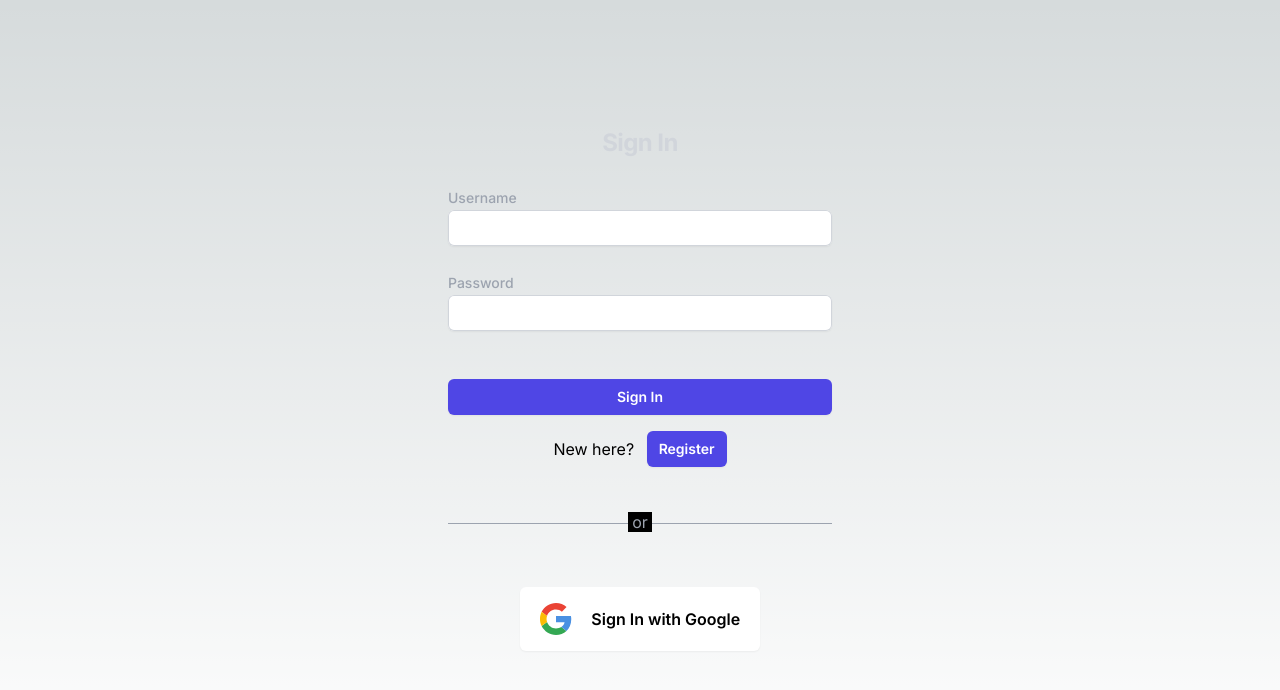
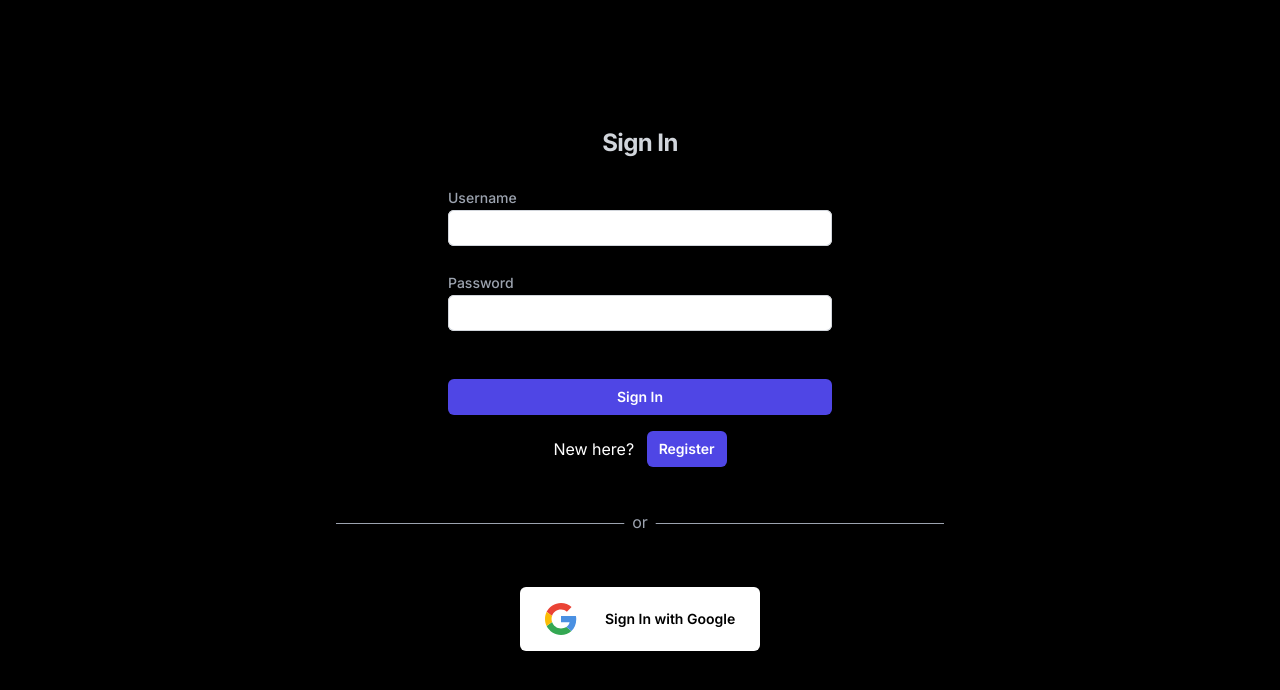
Before and after one commit to willfranck/crypto-tracking-fullfeature, a Next.js app: page /pages/signin in a window 1280 px wide. Shown: the top 690 px of the page. Built offline with nearby package versions, Linux system fonts and the light colour scheme.

Commit message:
Build: Added base styles to globals | Created base homepage

```diff
--- a/src/app/components/heroCard.tsx
+++ b/src/app/components/heroCard.tsx
@@ -1,23 +1,22 @@
 function HeroCard() {
 	return (
-		<section className="hero-card">
-			<div className="hero-title">
-				<h1>Live Crypto Values</h1>
-				<p>a MERN Stack demo</p>
-				<h3>MongoDB &ensp;|&ensp; ExpressJS &ensp;|&ensp; ReactJS &ensp;|&ensp; NodeJS</h3>
-			</div>
-			<div className="hero-features">
-				<span>also implementing:&ensp;</span>
-				<h3>Mongoose &ensp;|&ensp; Axios &ensp;|&ensp; RapidAPI</h3>
-			</div>
-			<div>
-				<h3>Current Status:</h3>
-				<ul>
-					<li>Migrating to NextJS and TypeScript</li>
-				</ul>
-			</div>
-		</section>
-	)
+    <section className='w-full'>
+      <h1 className='py-4'>Crypto Tracker</h1>
+
+      <div className='mt-4'>
+        <span>a Full Stack demo built with:</span>
+        <p>NextJS &ensp;|&ensp; ReactJS &ensp;|&ensp; MongoDB</p>
+        <p>TypeScript &ensp;|&ensp; Tailwind CSS</p>
+      </div>
+
+      <div className='mt-4'>
+        <span>also implementing:&ensp;</span>
+        <p>Next Auth &ensp;|&ensp; Mongoose &ensp;|&ensp; Axios</p>
+        <p>RapidAPI &ensp;|&ensp; bcrypt &ensp;|&ensp; JSONwebtoken</p>
+        <p></p>
+      </div>
+    </section>
+  )
 }
 
 export default HeroCard
--- a/src/app/components/navBar.tsx
+++ b/src/app/components/navBar.tsx
@@ -8,7 +8,7 @@ export default function NavBar() {
 
 
   return (
-    <nav className='flex justify-end w-full'>
+    <nav className='flex justify-end w-full mb-6'>
       {session ? (
         <div className='flex space-x-4'>
           <ProfileBtn />
--- a/src/app/globals.css
+++ b/src/app/globals.css
@@ -3,9 +3,18 @@
 @tailwind utilities;
 
 :root {
-  --foreground-rgb: 0, 0, 0;
-  --background-start-rgb: 214, 219, 220;
-  --background-end-rgb: 255, 255, 255;
+  --foreground-rgb: 255, 255, 255;
+  --background-start-rgb: 0, 0, 0;
+  --background-end-rgb: 0, 0, 0;
+
+  --font-size-largest: 2.5rem;
+  --font-size-larger: 2rem;
+  --font-size-large: 1.5rem;
+  --font-size-small: 0.875rem;
+
+  --font-weight-bold: 600;
+  --font-weight-bolder: 700;
+  --font-weight-boldest: 800;
 }
 
 @media (prefers-color-scheme: dark) {
@@ -14,6 +23,12 @@
     --background-start-rgb: 0, 0, 0;
     --background-end-rgb: 0, 0, 0;
   }
+}
+
+html {
+  -webkit-text-size-adjust: 100%;
+  text-size-adjust: 100%;
+  scroll-behavior: smooth;
 }
 
 body {
@@ -25,3 +40,42 @@ body {
     )
     rgb(var(--background-start-rgb));
 }
+
+a {
+  text-decoration: none;
+}
+
+ul {
+  list-style: square;
+  color: var(--color-text-light);
+}
+
+h1 {
+  font-family: var(--font-title);
+  font-size: var(--font-size-largest);
+  font-weight: var(--font-weight-bolder);
+  color: var(--color-text-light);
+}
+
+h2 {
+  font-family: var(--font-body);
+  font-size: var(--font-size-larger);
+  color: var(--color-text-light);
+}
+
+h3 {
+  font-family: var(--font-title);
+  font-size: var(--font-size-large);
+  font-weight: var(--font-weight-boldest);
+  color: var(--color-text-light);
+}
+
+p {
+  max-width: 80ch;
+  font-weight: var(--font-weight-bold);
+  color: var(--color-text-light);
+}
+
+span {
+  font-size: var(--font-size-small);
+}
--- a/src/app/page.tsx
+++ b/src/app/page.tsx
@@ -1,106 +1,13 @@
 import Image from 'next/image'
 import NavBar from '@components/navBar'
+import HeroCard from '@components/heroCard'
 
 export default function Home() {
   return (
-    <main className='flex min-h-screen flex-col items-center justify-between p-24'>
+    <main className='flex flex-col items-center xl:container min-h-screen mx-auto p-6'>
       <NavBar />
 
-      <div className='z-10 max-w-5xl w-full items-center justify-between font-mono text-sm lg:flex'>
-        <p className='fixed left-0 top-0 flex w-full justify-center border-b border-gray-300 bg-gradient-to-b from-zinc-200 pb-6 pt-8 backdrop-blur-2xl dark:border-neutral-800 dark:bg-zinc-800/30 dark:from-inherit lg:static lg:w-auto  lg:rounded-xl lg:border lg:bg-gray-200 lg:p-4 lg:dark:bg-zinc-800/30'>
-          Get started by editing&nbsp;
-          <code className='font-mono font-bold'>src/app/page.tsx</code>
-        </p>
-        <div className='fixed bottom-0 left-0 flex h-48 w-full items-end justify-center bg-gradient-to-t from-white via-white dark:from-black dark:via-black lg:static lg:h-auto lg:w-auto lg:bg-none'>
-          <a
-            className='pointer-events-none flex place-items-center gap-2 p-8 lg:pointer-events-auto lg:p-0'
-            href='https://vercel.com?utm_source=create-next-app&utm_medium=appdir-template&utm_campaign=create-next-app'
-            target='_blank'
-            rel='noopener noreferrer'
-          >
-            By <Image src='/vercel.svg' alt='Vercel Logo' className='dark:invert' width={100} height={24} priority />
-          </a>
-        </div>
-      </div>
-
-      <div className="relative flex place-items-center before:absolute before:h-[300px] before:w-[480px] before:-translate-x-1/2 before:rounded-full before:bg-gradient-radial before:from-white before:to-transparent before:blur-2xl before:content-[''] after:absolute after:-z-20 after:h-[180px] after:w-[240px] after:translate-x-1/3 after:bg-gradient-conic after:from-sky-200 after:via-blue-200 after:blur-2xl after:content-[''] before:dark:bg-gradient-to-br before:dark:from-transparent before:dark:to-blue-700 before:dark:opacity-10 after:dark:from-sky-900 after:dark:via-[#0141ff] after:dark:opacity-40 before:lg:h-[360px] z-[-1]">
-        <Image
-          className='relative dark:drop-shadow-[0_0_0.3rem_#ffffff70] dark:invert'
-          src='/next.svg'
-          alt='Next.js Logo'
-          width={180}
-          height={37}
-          priority
-        />
-      </div>
-
-      <div className='mb-32 grid text-center lg:max-w-5xl lg:w-full lg:mb-0 lg:grid-cols-4 lg:text-left'>
-        <a
-          href='https://nextjs.org/docs?utm_source=create-next-app&utm_medium=appdir-template&utm_campaign=create-next-app'
-          className='group rounded-lg border border-transparent px-5 py-4 transition-colors hover:border-gray-300 hover:bg-gray-100 hover:dark:border-neutral-700 hover:dark:bg-neutral-800/30'
-          target='_blank'
-          rel='noopener noreferrer'
-        >
-          <h2 className={`mb-3 text-2xl font-semibold`}>
-            Docs{' '}
-            <span className='inline-block transition-transform group-hover:translate-x-1 motion-reduce:transform-none'>
-              -&gt;
-            </span>
-          </h2>
-          <p className={`m-0 max-w-[30ch] text-sm opacity-50`}>
-            Find in-depth information about Next.js features and API.
-          </p>
-        </a>
-
-        <a
-          href='https://nextjs.org/learn?utm_source=create-next-app&utm_medium=appdir-template-tw&utm_campaign=create-next-app'
-          className='group rounded-lg border border-transparent px-5 py-4 transition-colors hover:border-gray-300 hover:bg-gray-100 hover:dark:border-neutral-700 hover:dark:bg-neutral-800/30'
-          target='_blank'
-          rel='noopener noreferrer'
-        >
-          <h2 className={`mb-3 text-2xl font-semibold`}>
-            Learn{' '}
-            <span className='inline-block transition-transform group-hover:translate-x-1 motion-reduce:transform-none'>
-              -&gt;
-            </span>
-          </h2>
-          <p className={`m-0 max-w-[30ch] text-sm opacity-50`}>
-            Learn about Next.js in an interactive course with&nbsp;quizzes!
-          </p>
-        </a>
-
-        <a
-          href='https://vercel.com/templates?framework=next.js&utm_source=create-next-app&utm_medium=appdir-template&utm_campaign=create-next-app'
-          className='group rounded-lg border border-transparent px-5 py-4 transition-colors hover:border-gray-300 hover:bg-gray-100 hover:dark:border-neutral-700 hover:dark:bg-neutral-800/30'
-          target='_blank'
-          rel='noopener noreferrer'
-        >
-          <h2 className={`mb-3 text-2xl font-semibold`}>
-            Templates{' '}
-            <span className='inline-block transition-transform group-hover:translate-x-1 motion-reduce:transform-none'>
-              -&gt;
-            </span>
-          </h2>
-          <p className={`m-0 max-w-[30ch] text-sm opacity-50`}>Explore the Next.js 13 playground.</p>
-        </a>
-
-        <a
-          href='https://vercel.com/new?utm_source=create-next-app&utm_medium=appdir-template&utm_campaign=create-next-app'
-          className='group rounded-lg border border-transparent px-5 py-4 transition-colors hover:border-gray-300 hover:bg-gray-100 hover:dark:border-neutral-700 hover:dark:bg-neutral-800/30'
-          target='_blank'
-          rel='noopener noreferrer'
-        >
-          <h2 className={`mb-3 text-2xl font-semibold`}>
-            Deploy{' '}
-            <span className='inline-block transition-transform group-hover:translate-x-1 motion-reduce:transform-none'>
-              -&gt;
-            </span>
-          </h2>
-          <p className={`m-0 max-w-[30ch] text-sm opacity-50`}>
-            Instantly deploy your Next.js site to a shareable URL with Vercel.
-          </p>
-        </a>
-      </div>
+      <HeroCard />
     </main>
   )
 }
--- a/src/app/pages/signin/page.tsx
+++ b/src/app/pages/signin/page.tsx
@@ -32,7 +32,7 @@ export default function SignInPage() {
 
   return (
     <main className='flex flex-col justify-center items-center min-h-full px-8'>
-      <section className='relative w-full sm:w-full sm:max-w-sm'>
+      <section className='w-80 sm:w-96'>
         {errorMessage && (
           <div>
             <h2 className='absolute bottom-1/2 left-1/2 transform -translate-x-1/2 -translate-y-1/2 text-red-600 '>
@@ -92,7 +92,7 @@ export default function SignInPage() {
         </form>
       </section>
 
-      <hr className="w-96 h-10 mt-14 mb-6 text-center text-gray-400 border-t-1 border-gray-400 overflow-visible before:relative before:content-['or'] before:bottom-3.5 before:px-1 before:bg-black"></hr>
+      <hr className="w-full sm:w-1/2 h-10 mt-14 mb-6 text-center text-gray-400 border-t-1 border-gray-400 overflow-visible before:relative before:content-['or'] before:bottom-3.5 before:px-2 before:bg-black before:rounded-full"></hr>
 
       <section className='mb-6'>
         <GoogleSigninBtn />
```
